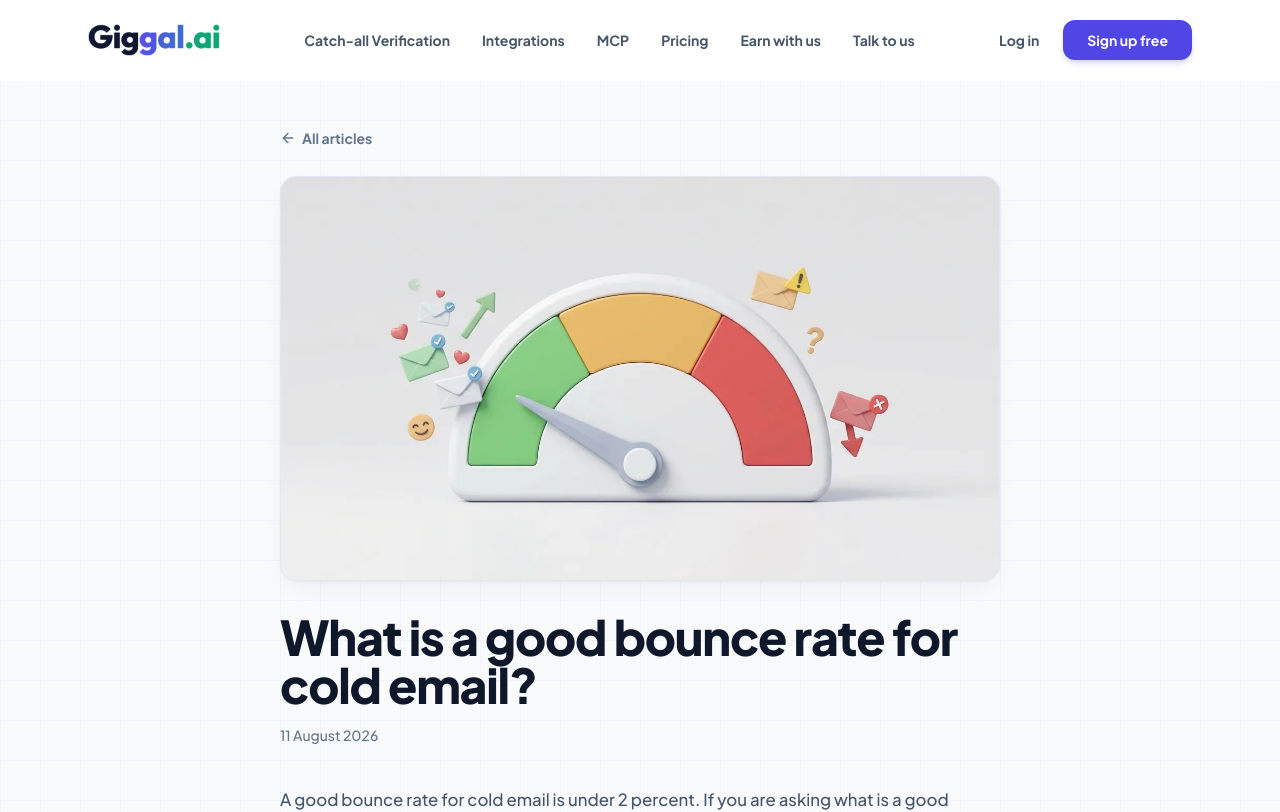
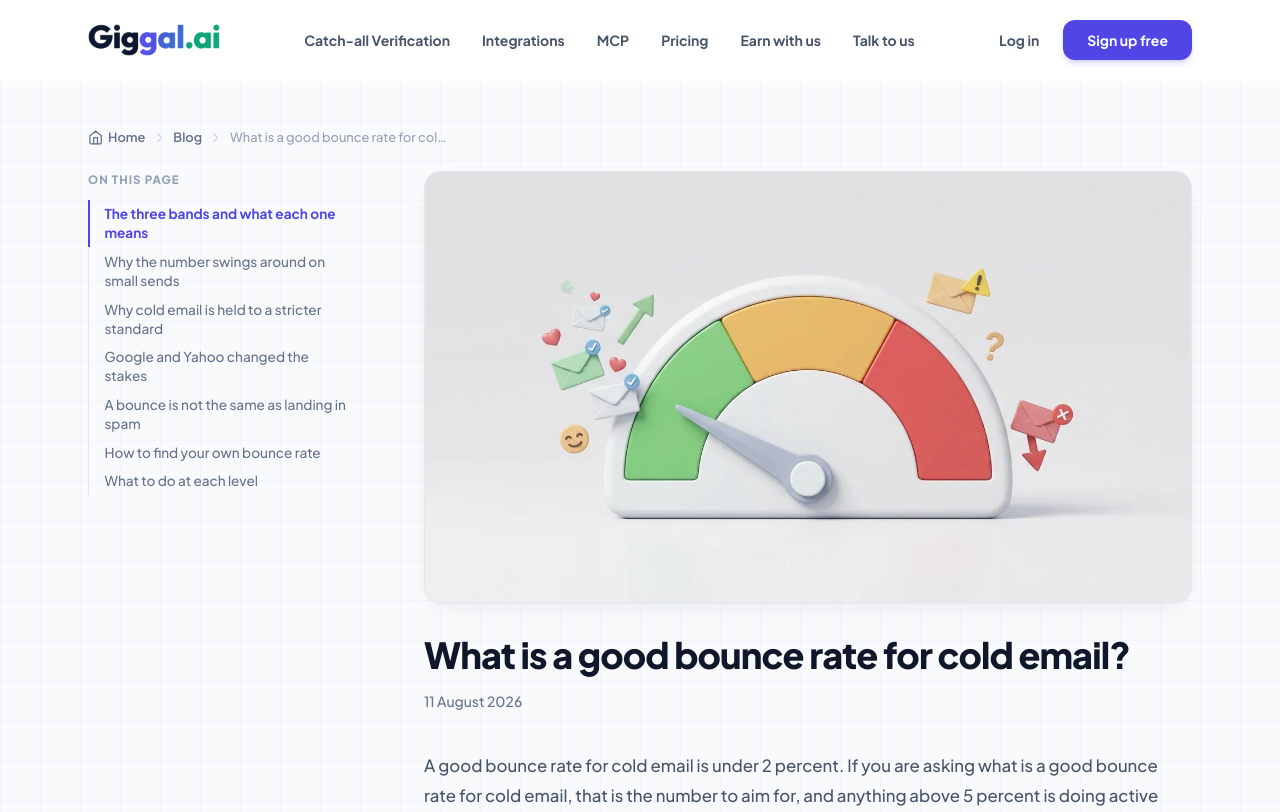
Before and after one commit to hassaanali723/targetpulse-site, a Next.js app: page /blog/good-bounce-rate-for-cold-email in a window 1280 px wide. Shown: the top 812 px of the page. Built offline with nearby package versions, Linux system fonts and the light colour scheme.

Commit message:
update blog seo

```diff
--- a/app/blog/[slug]/page.tsx
+++ b/app/blog/[slug]/page.tsx
@@ -8,7 +8,8 @@ import AltCtaBand from '@/components/alternatives/AltCtaBand'
 import JsonLd from '@/components/JsonLd'
 import { articleLd, breadcrumbTrailLd } from '@/lib/schema'
 import { getPostBySlug, getPostSlugs } from '@/lib/blog'
-import { ArrowLeft } from 'lucide-react'
+import TableOfContents from '@/components/blog/TableOfContents'
+import { Home, ChevronRight } from 'lucide-react'
 
 export const dynamicParams = false
 
@@ -68,7 +69,7 @@ export default function BlogArticlePage({ params }: { params: { slug: string } }
   if (!post) notFound()
 
   return (
-    <main className="relative min-h-screen bg-slate-50 grid-lines overflow-x-hidden text-slate-800 antialiased">
+    <main className="relative min-h-screen bg-slate-50 grid-lines overflow-x-clip text-slate-800 antialiased">
       <JsonLd
         data={breadcrumbTrailLd([
           { name: 'Blog', path: '/blog' },
@@ -88,29 +89,54 @@ export default function BlogArticlePage({ params }: { params: { slug: string } }
 
       <Navbar />
 
-      <article className="max-w-3xl mx-auto px-6 pt-28 md:pt-32 pb-16">
-        <Link
-          href="/blog"
-          className="inline-flex items-center gap-1.5 text-sm font-bold text-slate-500 hover:text-indigo-600 transition-colors"
+      <article
+        className={`mx-auto px-6 pt-28 md:pt-32 pb-16 ${
+          post.toc.length >= 4 ? 'max-w-6xl' : 'max-w-3xl'
+        }`}
       >
-          <ArrowLeft className="w-4 h-4" />
-          All articles
+        <nav aria-label="Breadcrumb" className="blog-breadcrumb">
+          <Link href="/">
+            <Home aria-hidden="true" />
+            Home
           </Link>
+          <ChevronRight aria-hidden="true" className="sep" />
+          <Link href="/blog">Blog</Link>
+          <ChevronRight aria-hidden="true" className="sep" />
+          <span className="current" aria-current="page">
+            {post.title}
+          </span>
+        </nav>
 
+        <div
+          className={
+            post.toc.length >= 4
+              ? 'mt-6 lg:grid lg:grid-cols-[17rem_minmax(0,1fr)] lg:gap-16'
+              : 'mt-6'
+          }
+        >
+          {post.toc.length >= 4 && (
+            <aside className="hidden lg:block">
+              <div className="sticky top-28 max-h-[calc(100vh-8rem)] overflow-auto pr-2">
+                <TableOfContents items={post.toc} variant="side" />
+              </div>
+            </aside>
+          )}
+
+          <div className="min-w-0">
             {post.image && (
-          <div className="mt-6 relative aspect-[16/9] w-full overflow-hidden rounded-2xl border border-slate-200 bg-slate-100 card-vivid-shadow">
+              <div className="relative aspect-[16/9] w-full overflow-hidden rounded-2xl border border-slate-200 bg-slate-100 card-vivid-shadow">
                 <Image
                   src={post.image}
                   alt={post.imageAlt || post.title}
                   fill
                   priority
-              sizes="(max-width: 768px) 100vw, 768px"
+                  sizes="(max-width: 1024px) 100vw, 720px"
                   className="object-cover"
                 />
               </div>
             )}
 
-        <h1 className="mt-8 text-3xl md:text-4xl lg:text-5xl font-black tracking-tight leading-[1.1] text-slate-900">
+            <h1 className="mt-8 text-3xl md:text-4xl font-black tracking-tight leading-[1.1] text-slate-900">
               {post.title}
             </h1>
 
@@ -118,10 +144,18 @@ export default function BlogArticlePage({ params }: { params: { slug: string } }
               <time dateTime={post.date}>{formatDate(post.date)}</time>
             </div>
 
+            {post.toc.length >= 4 && (
+              <div className="lg:hidden mt-8">
+                <TableOfContents items={post.toc} variant="box" />
+              </div>
+            )}
+
             <div
               className="blog-prose mt-10"
               dangerouslySetInnerHTML={{ __html: post.contentHtml }}
             />
+          </div>
+        </div>
       </article>
 
       <AltCtaBand headline={CTA_HEADLINE[post.slug] || 'Verify your list with Giggal.ai'} />
--- a/app/globals.css
+++ b/app/globals.css
@@ -286,3 +286,48 @@
 .blog-figure figcaption {
   margin-top: 0.6rem; font-size: 0.85rem; color: #64748b; line-height: 1.5;
 }
+/* Breadcrumb trail above the article. */
+.blog-breadcrumb {
+  display: flex; flex-wrap: wrap; align-items: center; gap: 0.4rem;
+  font-size: 0.8rem; color: #94a3b8;
+}
+.blog-breadcrumb a {
+  display: inline-flex; align-items: center; gap: 0.3rem;
+  color: #64748b; font-weight: 600;
+}
+.blog-breadcrumb a:hover { color: #4f46e5; }
+.blog-breadcrumb svg { width: 0.95rem; height: 0.95rem; }
+.blog-breadcrumb .sep { color: #cbd5e1; }
+.blog-breadcrumb .current {
+  color: #94a3b8; font-weight: 500;
+  max-width: 24ch; overflow: hidden; text-overflow: ellipsis; white-space: nowrap;
+}
+/* Shared ToC eyebrow. */
+.blog-toc-title {
+  margin: 0 0 0.7rem; font-size: 0.72rem; font-weight: 800;
+  letter-spacing: 0.09em; text-transform: uppercase; color: #94a3b8;
+}
+/* Sticky left-rail table of contents (desktop). */
+.blog-toc-side ul { list-style: none; margin: 0; padding: 0; border-left: 1px solid #e2e8f0; }
+.blog-toc-side li { margin: 0; }
+.blog-toc-side a {
+  display: block; padding: 0.3rem 0 0.3rem 0.9rem; margin-left: -1px;
+  border-left: 2px solid transparent;
+  color: #64748b; font-size: 0.85rem; line-height: 1.4; font-weight: 500;
+  text-decoration: none; transition: color .15s ease, border-color .15s ease;
+}
+.blog-toc-side a:hover { color: #4f46e5; }
+.blog-toc-side a.is-active { color: #4f46e5; font-weight: 700; border-left-color: #4f46e5; }
+/* Boxed table of contents (mobile / narrow screens). */
+.blog-toc {
+  padding: 1.1rem 1.35rem;
+  background: #f8fafc; border: 1px solid #e2e8f0; border-radius: 0.75rem;
+}
+.blog-toc ul { list-style: none; margin: 0; padding: 0; display: grid; gap: 0.4rem; }
+.blog-toc li { color: #475569; font-size: 0.95rem; line-height: 1.4; }
+.blog-toc a { color: #4f46e5; font-weight: 600; text-decoration: none; }
+.blog-toc a:hover { text-decoration: underline; }
+.blog-toc a.is-active { text-decoration: underline; }
+/* Anchor jumps clear the sticky navbar. */
+.blog-prose h2, .blog-prose h3 { scroll-margin-top: 96px; }
+@media (prefers-reduced-motion: reduce) { html { scroll-behavior: auto; } }
--- /dev/null
+++ b/components/blog/TableOfContents.tsx
@@ -0,0 +1,55 @@
+'use client'
+
+import { useEffect, useState } from 'react'
+
+type TocItem = { id: string; text: string }
+
+// Table of contents with scroll-spy. Rendered twice per article: a sticky
+// left rail on desktop (variant "side") and a boxed block on mobile
+// (variant "box"). Both highlight the section currently in view.
+export default function TableOfContents({
+  items,
+  variant,
+}: {
+  items: TocItem[]
+  variant: 'side' | 'box'
+}) {
+  const [activeId, setActiveId] = useState<string>('')
+
+  useEffect(() => {
+    const headings = items
+      .map((i) => document.getElementById(i.id))
+      .filter((el): el is HTMLElement => el !== null)
+    if (headings.length === 0) return
+
+    const observer = new IntersectionObserver(
+      (entries) => {
+        const visible = entries
+          .filter((e) => e.isIntersecting)
+          .sort((a, b) => a.boundingClientRect.top - b.boundingClientRect.top)
+        if (visible[0]) setActiveId(visible[0].target.id)
+      },
+      { rootMargin: '-96px 0px -68% 0px', threshold: 0 },
+    )
+    headings.forEach((h) => observer.observe(h))
+    return () => observer.disconnect()
+  }, [items])
+
+  return (
+    <nav
+      aria-label="Table of contents"
+      className={variant === 'side' ? 'blog-toc-side' : 'blog-toc'}
+    >
+      <p className="blog-toc-title">On this page</p>
+      <ul>
+        {items.map((item) => (
+          <li key={item.id}>
+            <a href={`#${item.id}`} className={activeId === item.id ? 'is-active' : undefined}>
+              {item.text}
+            </a>
+          </li>
+        ))}
+      </ul>
+    </nav>
+  )
+}
--- a/lib/blog.ts
+++ b/lib/blog.ts
@@ -25,8 +25,15 @@ export interface PostMeta {
   imageAlt: string
 }
 
+export interface TocItem {
+  id: string
+  text: string
+}
+
 export interface Post extends PostMeta {
   contentHtml: string
+  // One entry per H2, in document order, for the table of contents.
+  toc: TocItem[]
 }
 
 function parseFrontmatter(raw: string): { data: Record<string, string>; body: string } {
@@ -97,15 +104,38 @@ function renderFigure(lines: string[]): string {
   return `<figure class="blog-figure"><img src="${src}" alt="${alt}" loading="lazy" />${cap}</figure>`
 }
 
-function renderMarkdown(body: string): string {
+// Stable, URL-safe anchor id from heading text (e.g. "1. What a catch-all" ->
+// "1-what-a-catch-all"). Collisions are suffixed -2, -3, ... within a post.
+function slugify(text: string): string {
+  return text
+    .toLowerCase()
+    .replace(/[^a-z0-9]+/g, '-')
+    .replace(/(^-|-$)/g, '')
+}
+
+function renderMarkdown(body: string): { html: string; toc: TocItem[] } {
   const blocks = body.trim().split(/\n{2,}/)
   const html: string[] = []
+  const toc: TocItem[] = []
+  const used = new Set<string>()
+  const uniqueId = (raw: string): string => {
+    const base = slugify(raw) || 'section'
+    let id = base
+    let n = 2
+    while (used.has(id)) id = `${base}-${n++}`
+    used.add(id)
+    return id
+  }
   for (const block of blocks) {
     const lines = block.split('\n')
     if (block.startsWith('### ')) {
-      html.push(`<h3>${inline(block.slice(4).trim())}</h3>`)
+      const raw = block.slice(4).trim()
+      html.push(`<h3 id="${uniqueId(raw)}">${inline(raw)}</h3>`)
     } else if (block.startsWith('## ')) {
-      html.push(`<h2>${inline(block.slice(3).trim())}</h2>`)
+      const raw = block.slice(3).trim()
+      const id = uniqueId(raw)
+      toc.push({ id, text: raw })
+      html.push(`<h2 id="${id}">${inline(raw)}</h2>`)
     } else if (IMAGE_RE.test(lines[0].trim())) {
       html.push(renderFigure(lines))
     } else if (lines.every((l) => l.trim().startsWith('|'))) {
@@ -117,7 +147,7 @@ function renderMarkdown(body: string): string {
       html.push(`<p>${inline(lines.join(' '))}</p>`)
     }
   }
-  return html.join('\n')
+  return { html: html.join('\n'), toc }
 }
 
 export function getPostSlugs(): string[] {
@@ -133,6 +163,7 @@ export function getPostBySlug(slug: string): Post | null {
   if (!fs.existsSync(file)) return null
   const raw = fs.readFileSync(file, 'utf8')
   const { data, body } = parseFrontmatter(raw)
+  const { html, toc } = renderMarkdown(body)
   return {
     title: data.title || slug,
     description: data.description || '',
@@ -142,7 +173,8 @@ export function getPostBySlug(slug: string): Post | null {
     keyword: data.keyword || '',
     image: data.image || '',
     imageAlt: data.imageAlt || '',
-    contentHtml: renderMarkdown(body),
+    contentHtml: html,
+    toc,
   }
 }
 
@@ -151,7 +183,7 @@ export function getAllPosts(): PostMeta[] {
     .map((slug) => {
       const p = getPostBySlug(slug)
       if (!p) return null
-      const { contentHtml, ...meta } = p
+      const { contentHtml, toc, ...meta } = p
       return meta
     })
     .filter((p): p is PostMeta => p !== null)
```
Also changed, not shown: content/blog/best-email-verification-tools.md (+1 -1 lines), public/blog/best-email-verification-tools-comparison-v2.png (added), public/blog/best-email-verifiers-catch-all-email-verification-tools.png (deleted). Lines whose indentation alone changed are shown as unchanged.
